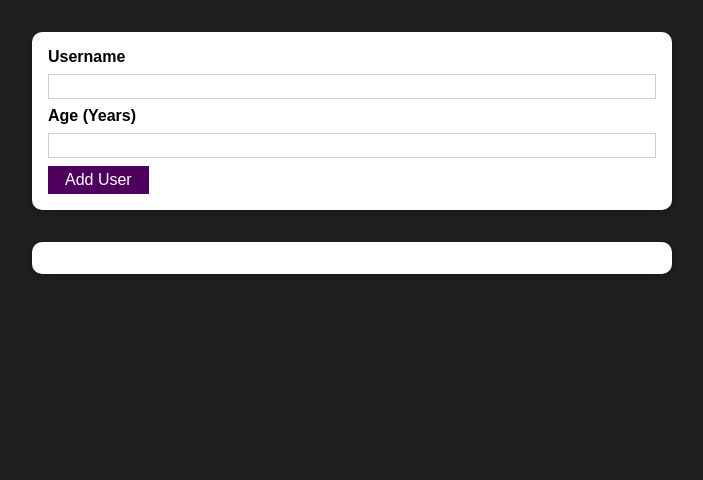
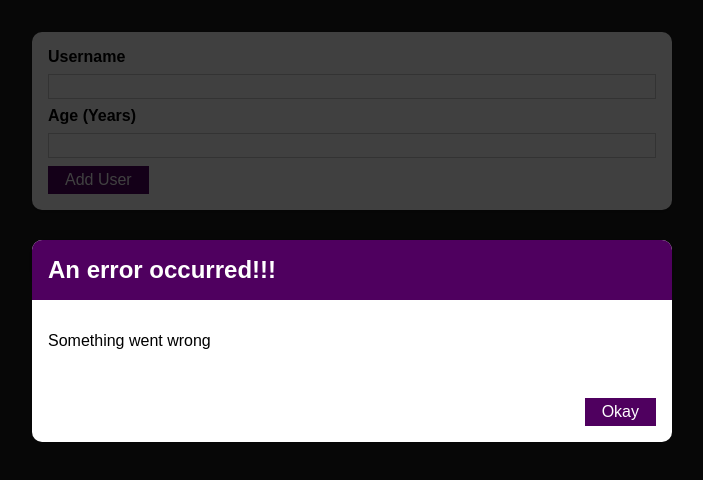
Before and after one commit to mmjosedaniel/react-practice-users-app, a React (Create React App) app: page / in a window 1280 px wide. Shown: the top 480 px of the page, without its empty margins (288-991 px from the left). Built offline with nearby package versions, Linux system fonts and the light colour scheme.

Commit message:
96. Adding the 'ErrorModal' Component

```diff
--- /dev/null
+++ b/src/components/UI/ErrorModal.js
@@ -0,0 +1,32 @@
+import React from 'react';
+
+import classes from './ErrorModal.module.css'
+import Card from './Card';
+import Button from './Button';
+
+const ErrorModal = props => {
+  return (
+    <div>
+      <div className={classes.backdrop} />
+      <Card className={classes.modal}>
+        <header className={classes.header}>
+          <h2>
+            {props.title}
+          </h2>
+        </header>
+
+        <div className={classes.content}>
+          <p>
+            {props.message}
+          </p>
+        </div>
+
+        <footer className={classes.actions}>
+          <Button>Okay</Button>
+        </footer>
+      </Card>
+    </div>
+  );
+};
+
+export default ErrorModal;
--- /dev/null
+++ b/src/components/UI/ErrorModal.module.css
@@ -0,0 +1,45 @@
+.backdrop {
+  position: fixed;
+  top: 0;
+  left: 0;
+  width: 100%;
+  height: 100vh;
+  z-index: 10;
+  background: rgba(0, 0, 0, 0.75);
+}
+
+.modal {
+  position: fixed;
+  top: 30vh;
+  left: 10%;
+  width: 80%;
+  z-index: 100;
+  overflow: hidden;
+}
+
+.header {
+  background: #4f005f;
+  padding: 1rem;
+}
+
+.header h2 {
+  margin: 0;
+  color: white;
+}
+
+.content {
+  padding: 1rem;
+}
+
+.actions {
+  padding: 1rem;
+  display: flex;
+  justify-content: flex-end;
+}
+
+@media (min-width: 768px) {
+  .modal {
+    left: calc(50% - 20rem);
+    width: 40rem;
+  }
+}
--- a/src/components/Users/AddUser.js
+++ b/src/components/Users/AddUser.js
@@ -3,6 +3,7 @@
 import classes from './AddUser.module.css'
 import Card from '../UI/Card';
 import Button from '../UI/Button';
+import ErrorModal from '../UI/ErrorModal';
 
 const AddUser = props => {
   const [enteredUsername, setEnteredUsername] = useState('');
@@ -32,6 +33,8 @@
   }
 
   return(
+    <div>
+      <ErrorModal title="An error occurred!!!" message="Something went wrong" />
       <Card className={classes.input}>
         <form onSubmit={addUserHandler}>
           <label htmlFor="username">Username</label>
@@ -43,6 +46,7 @@
           <Button type="submit">Add User</Button>
         </form>
       </Card>
+    </div>
   );
 };
 
```
Lines whose indentation alone changed are shown as unchanged.
